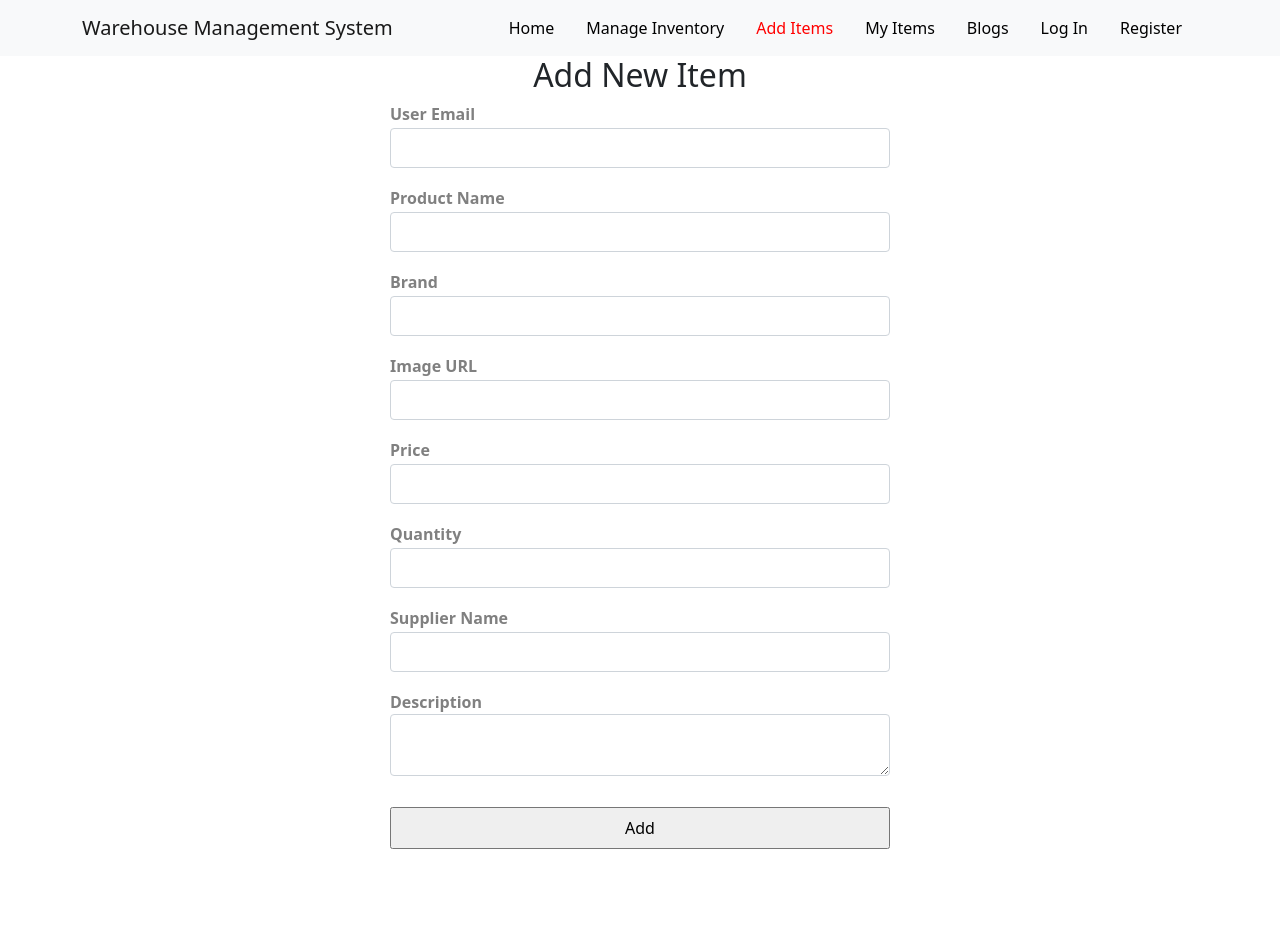
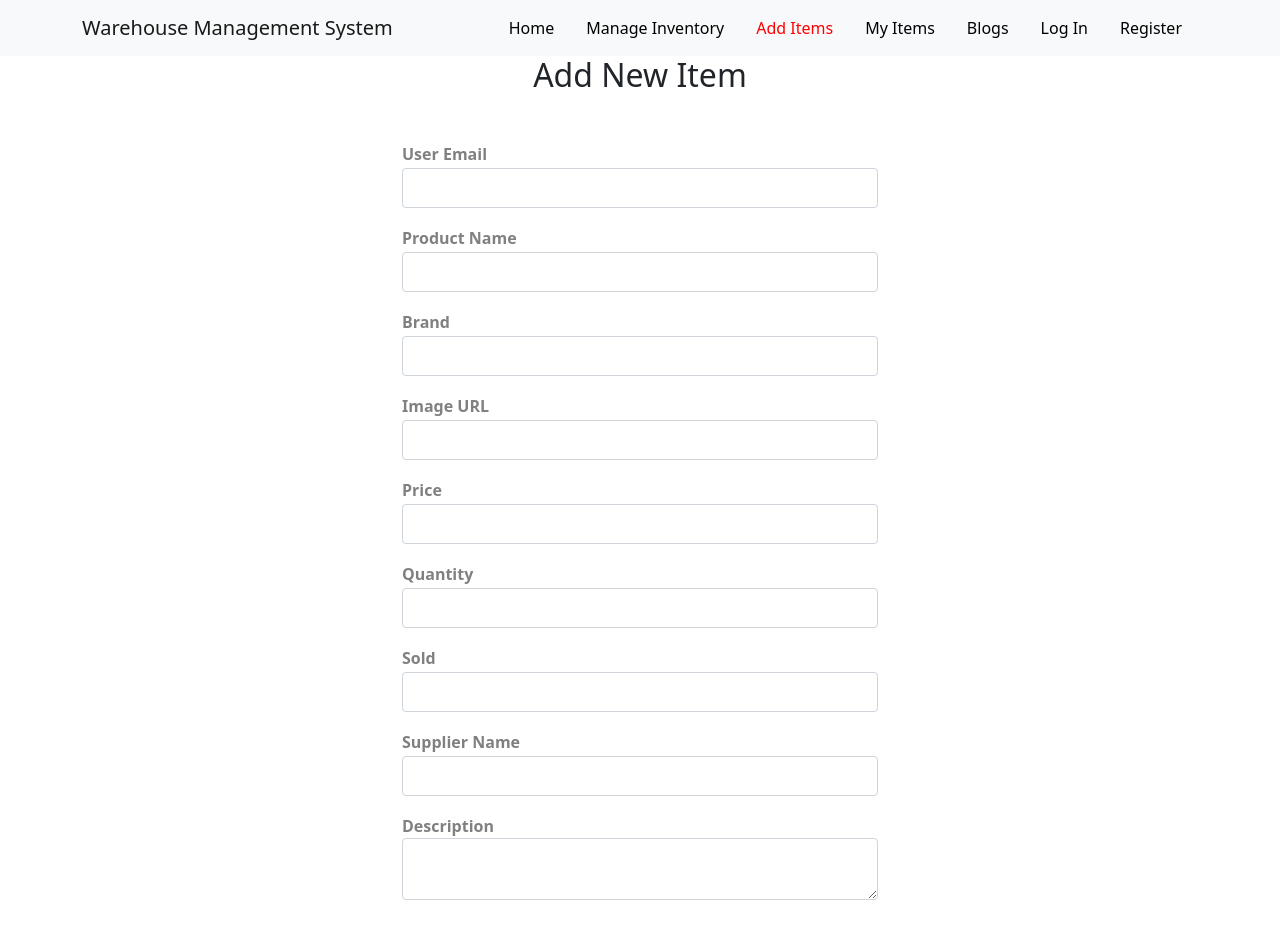
Before and after one commit to nurmdrafi/ebike-warehouse-management-client, a React (Create React App) app: page /add-items in a window 1280 px wide. Shown: the top 929 px of the page. Before the commit the page ends 851 px from the top, so only its background shows below. Built offline with nearby package versions, Linux system fonts and the light colour scheme.

Commit message:
fixed useMemo re-rendering issue

```diff
--- a/package.json
+++ b/package.json
@@ -15,6 +15,7 @@
     "react-dom": "^18.1.0",
     "react-firebase-hooks": "^5.0.3",
     "react-hook-form": "^7.30.0",
+    "react-hot-toast": "^2.2.0",
     "react-icons": "^4.3.1",
     "react-router-dom": "^6.3.0",
     "react-scripts": "5.0.1",
--- a/src/App.js
+++ b/src/App.js
@@ -19,8 +19,7 @@ function App() {
       <Routes>
         <Route path="/" element={<Home></Home>}></Route>
         <Route path="/home" element={<Home></Home>}></Route>
-        <Route path="/inventory" element={<Inventory></Inventory>}></Route>
-        {/* <Route path="/inventory/:id" element={}></Route> */}
+        <Route path="/inventory/:id" element={<Inventory></Inventory>}></Route>
         <Route path="/manage-inventory" element={<ManageInventories></ManageInventories>}></Route>
         <Route path="/add-items" element={<AddItems></AddItems>}></Route>
         <Route path="/my-items" element={<MyItems></MyItems>}></Route>
--- a/src/components/Home/Home/Home.js
+++ b/src/components/Home/Home/Home.js
@@ -12,7 +12,7 @@ const Home = () => {
       {/* Item section */}
       <section className="container">
         <h1 className="text-center my-5 py-5">Featured Items</h1>
-        <div className="row row-cols-1 row-cols-lg-3 g-4">
+        <div className="row row-cols-1 row-cols-md-2 row-cols-lg-3 g-4">
           {items.slice(0, 6).map((item, idx) => (
             <div className="col item-container" key={idx}>
               <div className="item">
@@ -25,7 +25,7 @@ const Home = () => {
                 <h5>Description</h5>
                 <p>{item.description}</p>
                 <p className="fs-5">Supplier Name: {item.supplierName}</p>
-                <button className="btn btn-dark" >Update</button>
+                <button className="btn btn-dark" onClick={()=> navigate(`/inventory/${item._id}`)}>Stock Update</button>
               </div>
             </div>
           ))}
--- a/src/components/Inventory/AddItems/AddItems.js
+++ b/src/components/Inventory/AddItems/AddItems.js
@@ -1,5 +1,6 @@
 import React from "react";
 import { useForm } from "react-hook-form";
+import toast, { Toaster } from "react-hot-toast";
 const axios = require("axios").default;
 
 const AddItems = () => {
@@ -9,19 +10,32 @@ const AddItems = () => {
     formState: { errors },
   } = useForm();
   const onSubmit = (data, e) => {
-    const createItems = async () =>{
+    const createItems = async () => {
       const url = "http://localhost:5000/add-inventory";
-      await axios.post(url, {...data});
-    }
-    createItems()
+      await axios.post(url, { ...data })
+      .then((response) => {
+        toast.success('New item added')
+      })
+      .catch(error =>{
+        // error.message
+        toast.error(error.message)
+      })
+    };
+    createItems();
     e.target.reset();
   };
 
-
   return (
-    <div className="form-container">
+    <div className="form-container container">
+      <div>
+        <Toaster position="top-right" reverseOrder={false} />
+      </div>
       <h2 className="text-center">Add New Item</h2>
-      <form onSubmit={handleSubmit(onSubmit)} className="d-flex flex-column">
+      <form
+        onSubmit={handleSubmit(onSubmit)}
+        className="d-flex flex-column my-5"
+      >
+        {/* user email */}
         <div className="field">
           <label>User Email</label>
           <input
@@ -34,6 +48,7 @@ const AddItems = () => {
           </p>
         </div>
 
+        {/* product name */}
         <div className="field">
           <label>Product Name</label>
           <input
@@ -46,16 +61,18 @@ const AddItems = () => {
           </p>
         </div>
 
+        {/* brand */}
         <div className="field">
           <label>Brand</label>
-          <input type="text"
-          {...register("brand", {required: true})}
-          className={`form-control ${errors.brand ? "is-invalid" : ""}`}/>
-          <p className="text-danger">
-            {errors.brand && "Brand is required"}
-          </p>
+          <input
+            type="text"
+            {...register("brand", { required: true })}
+            className={`form-control ${errors.brand ? "is-invalid" : ""}`}
+          />
+          <p className="text-danger">{errors.brand && "Brand is required"}</p>
         </div>
 
+        {/* image url */}
         <div className="field">
           <label>Image URL</label>
           <input
@@ -66,6 +83,7 @@ const AddItems = () => {
           <p className="text-danger">{errors.image && "Image is required"}</p>
         </div>
 
+        {/* price */}
         <div className="field">
           <label>Price</label>
           <input
@@ -76,6 +94,7 @@ const AddItems = () => {
           <p className="text-danger">{errors.price && "Price is required"}</p>
         </div>
 
+        {/* quantity */}
         <div className="field">
           <label>Quantity</label>
           <input
@@ -88,6 +107,19 @@ const AddItems = () => {
           </p>
         </div>
 
+        {/* sold */}
+        <div className="field">
+          <label>Sold</label>
+          <input
+            type="number"
+            {...register("sold", { required: true })}
+            className={`form-control ${errors.sold ? "is-invalid" : ""}`}
+          />
+          <p className="text-danger">
+            {errors.sold && "Sold items is required"}
+          </p>
+        </div>
+        {/* supplier name */}
         <div className="field">
           <label>Supplier Name</label>
           <input
@@ -102,6 +134,7 @@ const AddItems = () => {
           </p>
         </div>
 
+        {/* description */}
         <div className="field">
           <label>Description</label>
           <textarea
@@ -113,7 +146,11 @@ const AddItems = () => {
             {errors.description && "Description is required"}
           </p>
         </div>
-        <input type="submit" value="Add" />
+        <input
+          type="submit"
+          value="Add"
+          className="btn btn-outline-secondary"
+        />
       </form>
     </div>
   );
--- a/src/components/Inventory/Inventory/Inventory.js
+++ b/src/components/Inventory/Inventory/Inventory.js
@@ -1,9 +1,12 @@
 import React from 'react';
-
+import { useParams } from 'react-router-dom';
+import useInventory from '../../../hooks/useInventory';
 const Inventory = () => {
+    const {id} = useParams();
+    const [items] = useInventory();
     return (
         <div>
-
+            <h2>{id}</h2>
         </div>
     );
 };
--- a/src/components/Inventory/ManageInventories/ManageInventories.js
+++ b/src/components/Inventory/ManageInventories/ManageInventories.js
@@ -18,8 +18,11 @@ const ManageInventories = () => {
   const handleDelete = async (id) => {
     const _id = id.value;
     const url = `http://localhost:5000/inventory/${_id}`;
-    await axios.delete(url);
-    setIsRefresh(!isRefresh);
+    await axios.delete(url).then((response) => {
+      if (response) {
+        setIsRefresh(!isRefresh);
+      }
+    });
   };
 
   const columns = useMemo(
@@ -76,7 +79,7 @@ const ManageInventories = () => {
         ),
       },
     ],
-    []
+    [isRefresh]
   );
 
   const tableInstance = useTable({ columns, data });
--- a/src/components/Inventory/ManageInventories/ManageInventory.css
+++ b/src/components/Inventory/ManageInventories/ManageInventory.css
@@ -18,5 +18,8 @@
     align-items: center;
 }
 .table-image{
-    width: 100px;
+    width: 80px;
+    height: 80px;
+    object-fit: fit;
+    object-position: center;
 }
```
Also changed, not shown: 1 other file (tests, documents, lock files or other folders).
